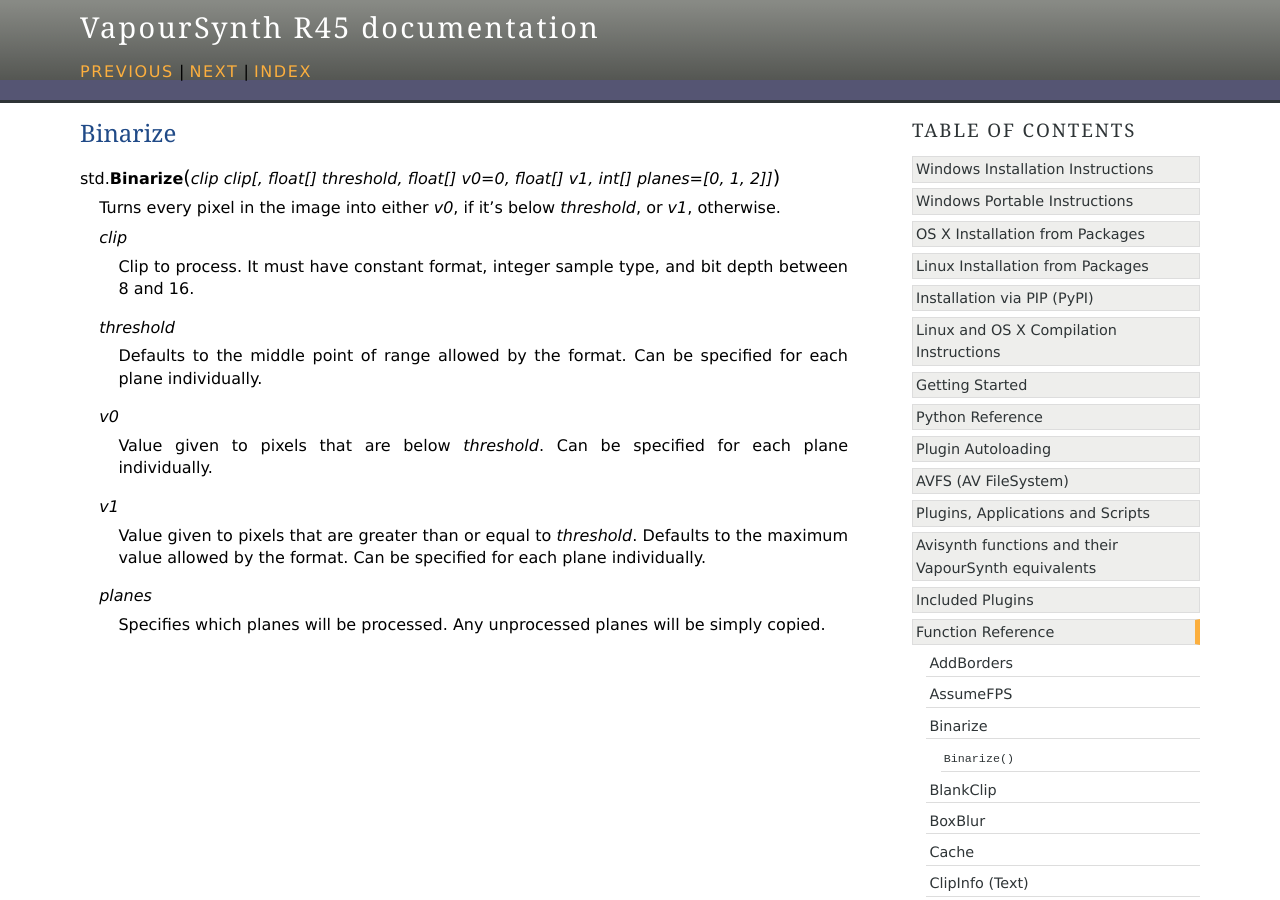
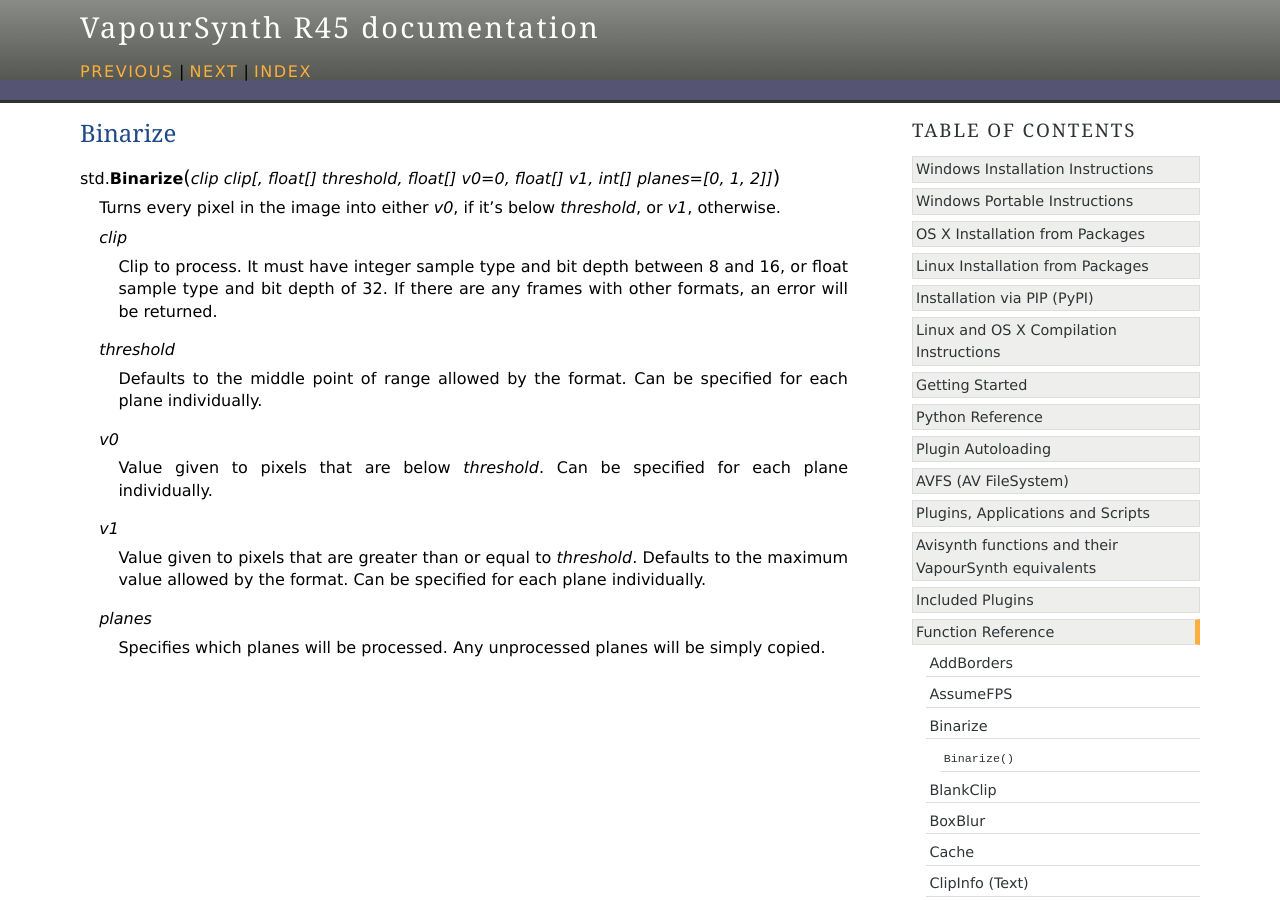
Before and after one commit to vapoursynth/vapoursynth, a Sphinx documentation site: the page built from doc/functions/binarize.rst, in a window 1280 px wide and 900 px high. Built offline with Sphinx 7.4.7, drawn with Linux system fonts in a browser that asks for light colours; formulas are drawn with MathJax 3.

Commit message:
Update binarize.rst

```diff
--- a/doc/functions/binarize.rst
+++ b/doc/functions/binarize.rst
@@ -8,8 +8,10 @@
    *threshold*, or *v1*, otherwise.
 
    *clip*
-      Clip to process. It must have constant format, integer sample type,
-      and bit depth between 8 and 16.
+      Clip to process. It must have integer sample type and bit depth
+      between 8 and 16, or float sample type and bit depth of 32. If
+      there are any frames with other formats, an error will be
+      returned.
 
    *threshold*
       Defaults to the middle point of range allowed by the format.
```
